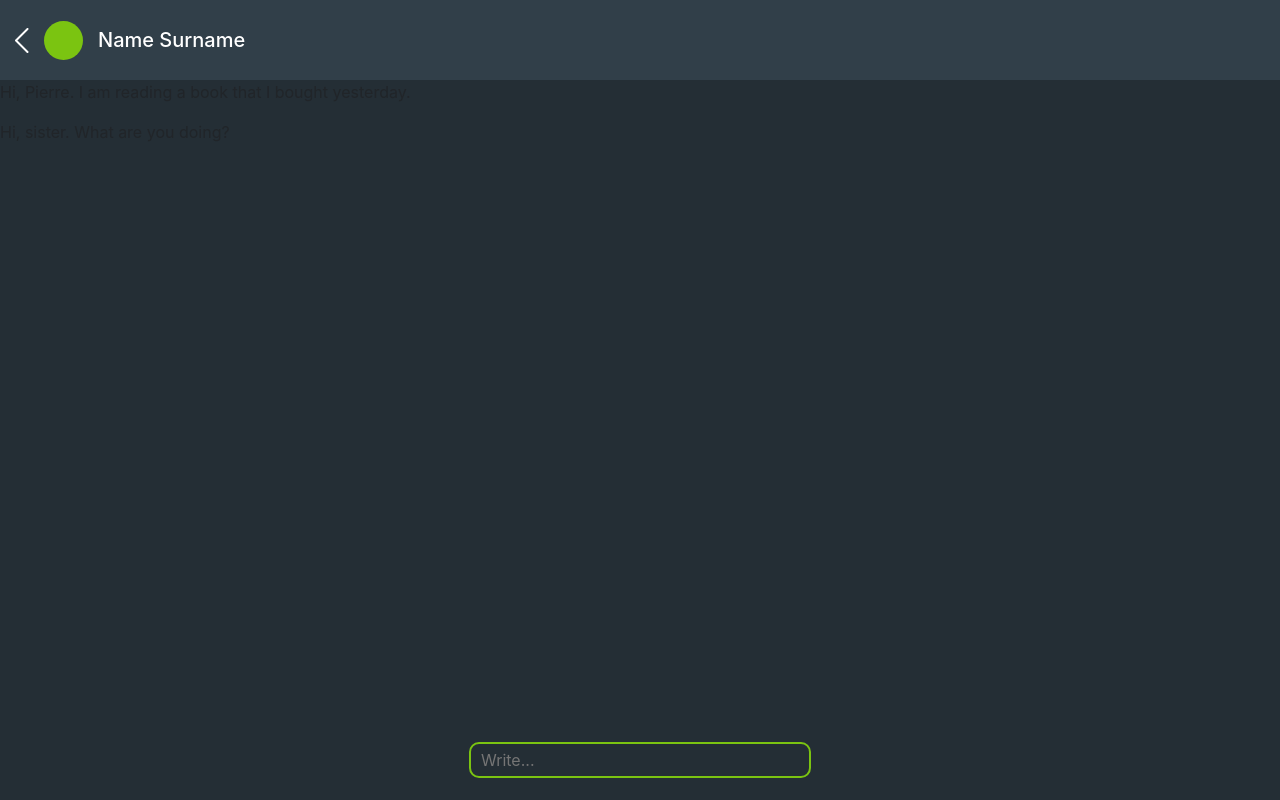
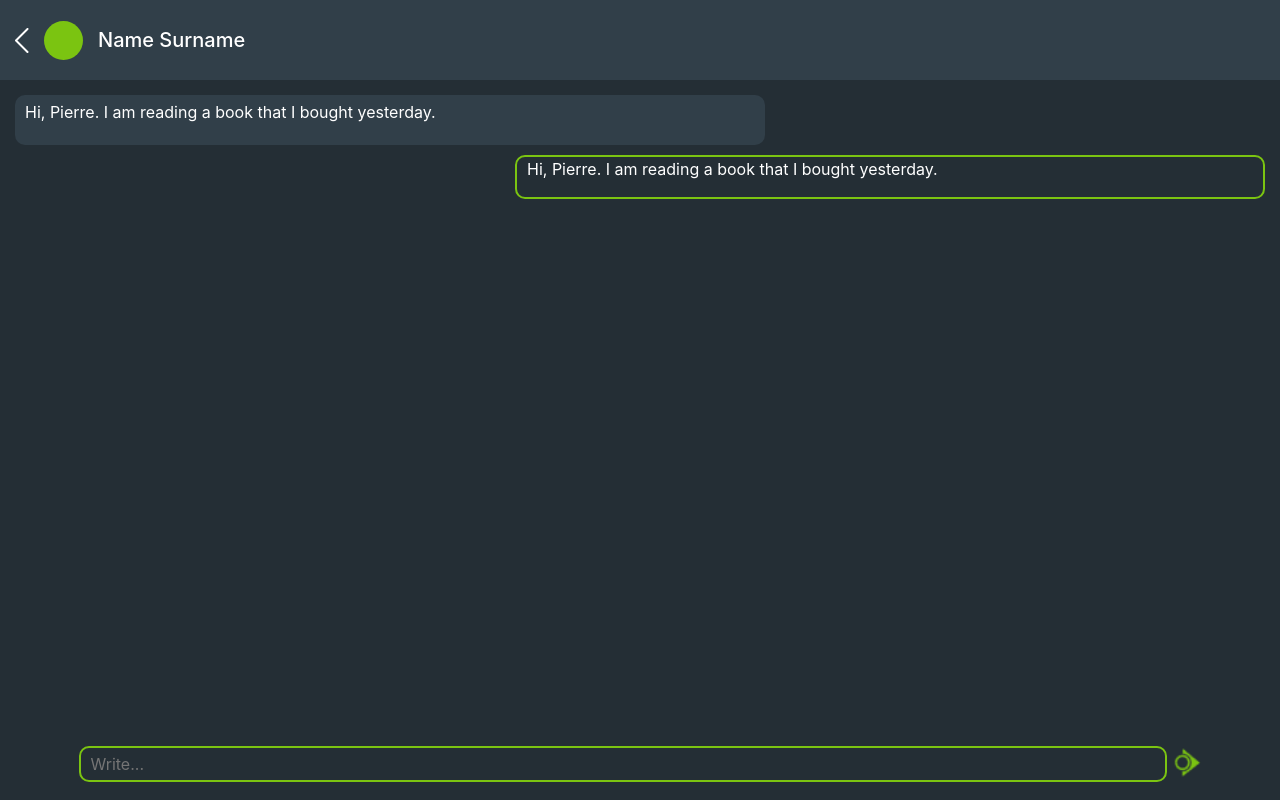
Before and after one commit to FariaSta/Macassenger, a Nuxt app: page /chats in a window 1280 px wide. Built offline with nearby package versions, Linux system fonts and the light colour scheme.

Commit message:
personal chat movil finished

```diff
--- a/components/InputMessages.vue
+++ b/components/InputMessages.vue
@@ -1,13 +1,19 @@
 <template>
     <div class="write">
         <input type="text" placeholder="Write...">
+        <img src="../public/images/send.png" alt="Send">
     </div>
 </template>
 <style scoped>
-
+    .write
+    {
+        width: 100%;
+        display: flex;
+        justify-content: center;
+    }
     .write input
     {
-        width: 342px;
+        width: 85%;
         height: 36px;
         border: 2px solid #7BC411;
         border-radius: 10px;
@@ -15,4 +21,9 @@
         color:white;
         padding-left: 10px;
     }
+    .write img
+    {
+        width: 35px;
+        cursor: pointer;
+    }
 </style>
--- a/components/ReceiverMessages.vue
+++ b/components/ReceiverMessages.vue
@@ -1,13 +1,16 @@
 <template>
     <div class="ReceiverMessages">
-        <p>Hi, sister. What are you doing?</p>
+        <p>Hi, Pierre. I am reading a book that I bought yesterday.</p>
     </div>
 </template>
 <style scoped>
 
     .ReceiverMessages
     {
-
+        color: white;
+        background: #313F49;
+        padding: 5px 10px;
+        border-radius: 10px;
     }
 
 </style>
--- a/components/TransmitterMessages.vue
+++ b/components/TransmitterMessages.vue
@@ -5,4 +5,11 @@
 </template>
 <style scoped>
 
+    .TransmitterMessages
+    {
+        color: white;
+        padding: 0px 10px;
+        border: 2px solid #7BC411;
+        border-radius: 10px;
+    }
 </style>
--- a/pages/chats.vue
+++ b/pages/chats.vue
@@ -32,11 +32,15 @@
                 <h1 class="title__info">Name Surname</h1>
             </div>
             <div class="messages">
-                <div class="transmitter">
-                    <transmitter-messages />
+                <div class="conR">
+                    <div class="conR__receiver">
+                        <receiver-messages />
+                    </div>
                 </div>
-                <div class="receiver">
-                    <receiver-messages />
+                <div class="conT">
+                    <div class="conT__transmitter">
+                        <transmitter-messages />
+                    </div>
                 </div>
             </div>
             <div class="inputMessages">
@@ -108,16 +112,42 @@
     .messages
     {
         background: #242E35;
-        height: 80vh;
+        height: 81vh;
+        padding: 15px 15px 0 15px;
+        display: flex;
+        flex-direction: column;
+        justify-content: initial;
+        overflow-y: scroll;
+    }
+    .conR__receiver
+    {
+        width: 60%;
+    }
+    .conT__transmitter
+    {
+        width: 60%;
+    }
+    .conR
+    {
+        display: flex;
+        justify-content: initial;
+        margin-bottom: 10px;
+    }
+    .conT
+    {
+        display: flex;
+        justify-content: end;
+        margin-bottom: 10px;
     }
     .inputMessages
     {
-        height: 10vh;
+        height: 9vh;
         background: #242E35;
         display: flex;
         justify-content: center;
         align-items: center;
     }
+
 
 </style>
 
```
Also changed, not shown: public/images/send.png (added).
